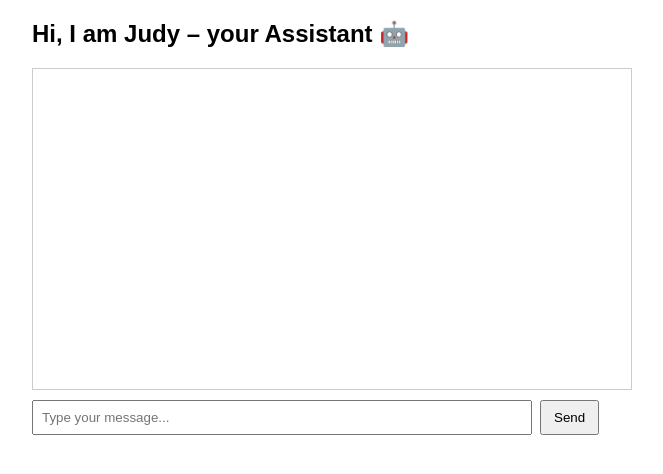
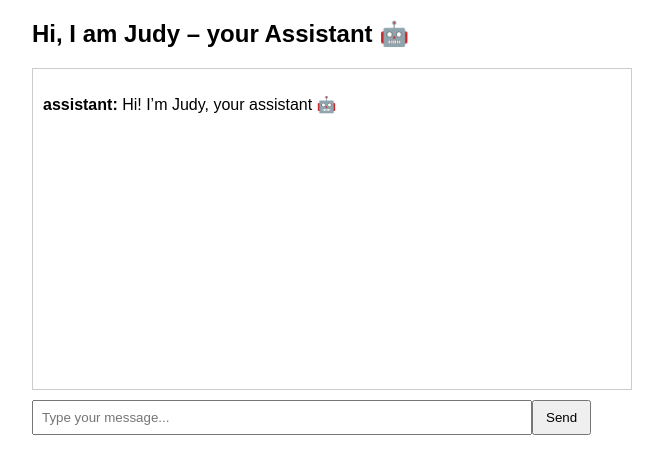
Before and after one commit to iessel-git/judy-basic-chat, a Next.js app: page / in a window 1280 px wide. Shown: the top 474 px of the page, without its empty margins (308-971 px from the left). Built offline with nearby package versions, Linux system fonts and the light colour scheme.

Commit message:
Update index.tsx

```diff
--- a/pages/index.tsx
+++ b/pages/index.tsx
@@ -1,67 +1,34 @@
-import { useState, useEffect, useRef } from "react";
+import { useState } from "react";
 
 export default function Home() {
-  const [messages, setMessages] = useState<
-    { role: string; content: string }[]
-  >([]);
+  const [messages, setMessages] = useState([
+    { role: "assistant", content: "Hi! I’m Judy, your assistant 🤖" },
+  ]);
   const [input, setInput] = useState("");
-  const messagesEndRef = useRef<HTMLDivElement>(null);
 
-  const sendMessage = async () => {
+  const sendMessage = () => {
     if (!input.trim()) return;
-
-    const userMessage = { role: "user", content: input.trim() };
-    setMessages((prev) => [...prev, userMessage]);
+    setMessages([...messages, { role: "user", content: input }]);
     setInput("");
-
-    const res = await fetch("/api/chat", {
-      method: "POST",
-      headers: { "Content-Type": "application/json" },
-      body: JSON.stringify({ message: userMessage.content }),
-    });
-
-    const data = await res.json();
-    const botMessage = { role: "assistant", content: data.reply || "Error" };
-    setMessages((prev) => [...prev, botMessage]);
+    // Normally call API here
   };
-
-  useEffect(() => {
-    messagesEndRef.current?.scrollIntoView({ behavior: "smooth" });
-  }, [messages]);
 
   return (
     <main style={{ maxWidth: 600, margin: "auto", fontFamily: "sans-serif" }}>
       <h2>Hi, I am Judy – your Assistant 🤖</h2>
-      <div
-        style={{
-          border: "1px solid #ccc",
-          padding: 10,
-          height: 300,
-          overflowY: "auto",
-          marginBottom: 10,
-        }}
-      >
-        {messages.map((m, i) => (
-          <p key={i}>
-            <strong>{m.role}:</strong> {m.content}
-          </p>
+      <div style={{ border: "1px solid #ccc", padding: 10, height: 300, overflowY: "auto" }}>
+        {messages.map((msg, i) => (
+          <p key={i}><strong>{msg.role}:</strong> {msg.content}</p>
         ))}
-        <div ref={messagesEndRef} />
       </div>
-
       <input
-        style={{ width: "80%", padding: 8 }}
+        style={{ width: "80%", padding: 8, marginTop: 10 }}
         value={input}
         onChange={(e) => setInput(e.target.value)}
         onKeyDown={(e) => e.key === "Enter" && sendMessage()}
         placeholder="Type your message..."
       />
-      <button
-        style={{ padding: "8px 12px", marginLeft: 8 }}
-        onClick={sendMessage}
-      >
-        Send
-      </button>
+      <button style={{ padding: "8px 12px" }} onClick={sendMessage}>Send</button>
     </main>
   );
 }
```
